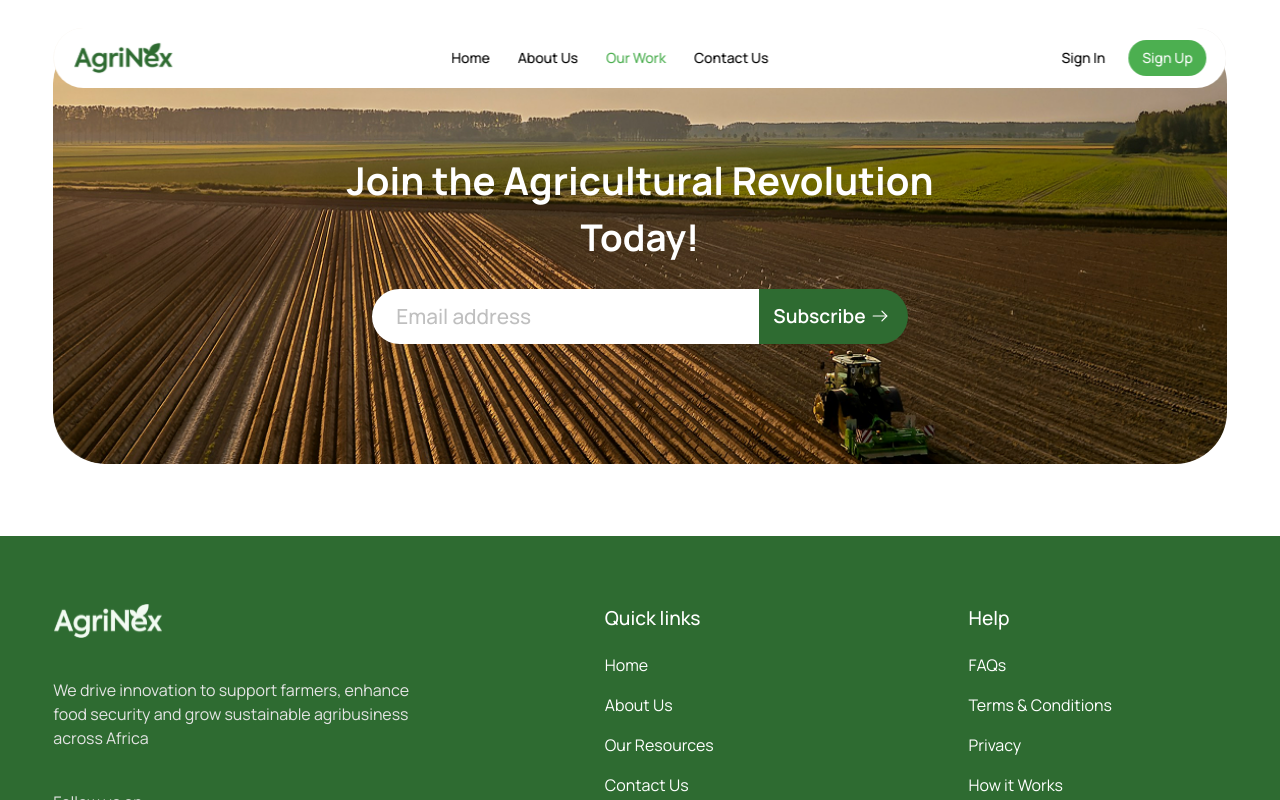
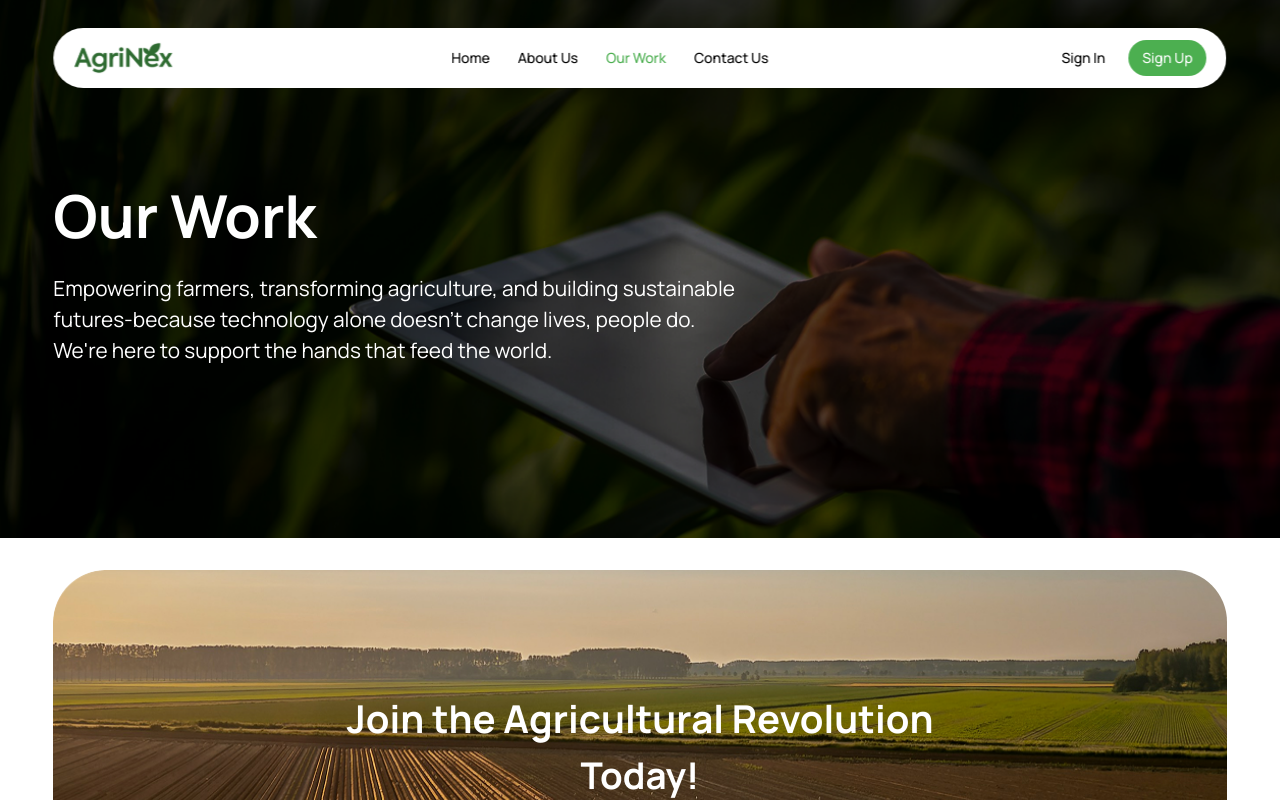
Before and after one commit to Olorunwa-web/AgriNex-app, a React (Vite) app: page /ourwork in a window 1280 px wide. Shown: the top 800 px of the page. Built offline with nearby package versions, Linux system fonts and the light colour scheme.

Commit message:
first commit

```diff
--- a/src/pages/OurWork.jsx
+++ b/src/pages/OurWork.jsx
@@ -1,11 +1,22 @@
 import React from 'react'
-import Prefoot from '../components/Prefooter'
+import workground from '../assets/workback.png';
+import Prefoot from '../components/Prefooter';
+
+
+
+
 const OurWork = () => {
     return (
         <>
-          <section>
+            <section className ="bg-cover py-28  lg:py-35 xl:py-43 h-full max-h-full" style = {{ backgroundImage: `url(${workground})`}}>
+                <section className = 'w-11/12 max-w-8xl mx-auto'>
+                    <h1 className = 'mb-3 font-bold text-white text-[2.2rem] md:text-[2.7rem] lg:text-[3.2rem] xl:text-[3.7rem]'>Our Work</h1>
+                    <p className = ' w-full md:w-[650px] lg:w-[700px] font-normal text-white text-[1.1rem] md:text-[1.2rem] lg:text-[1.3rem]'>Empowering farmers, transforming agriculture, and building sustainable futures-because technology alone doesn't change lives, people do. We're here to support the hands that feed the world.</p>
+                </section>
+            </section>
+            <section>
               <Prefoot/>
-          </section>
+            </section>
         </>
     )
 }
```
Also changed, not shown: src/assets/workback.png (added).
